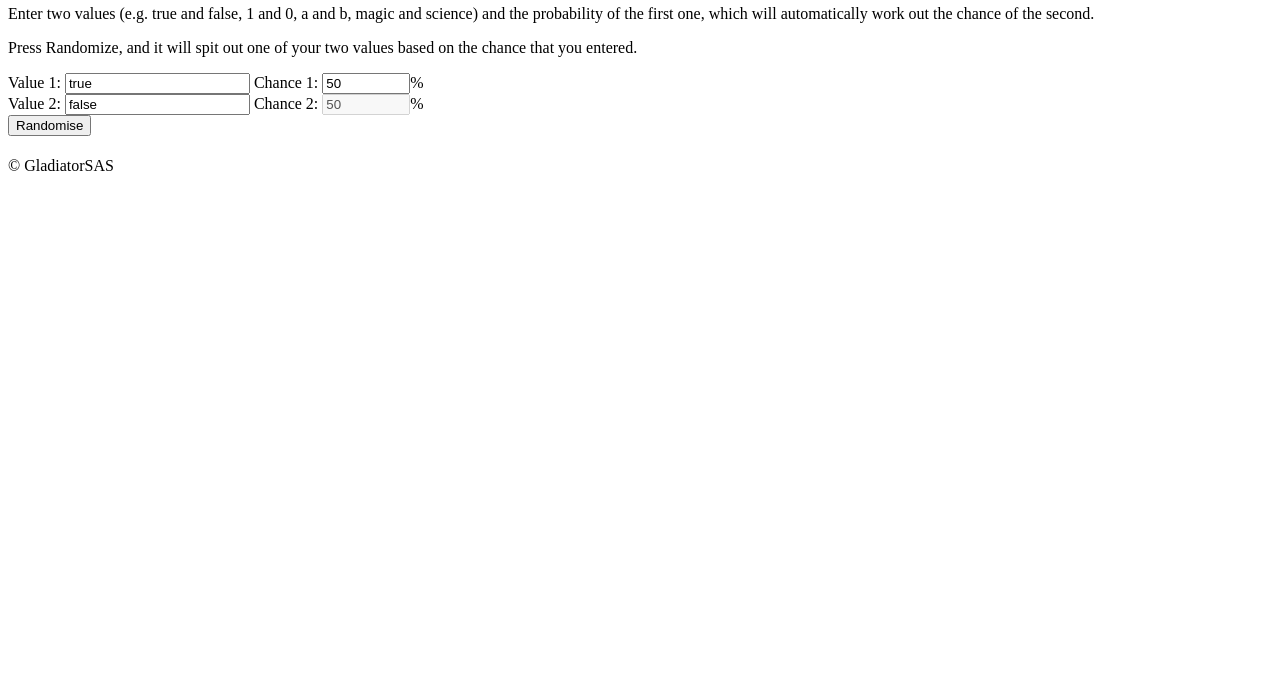
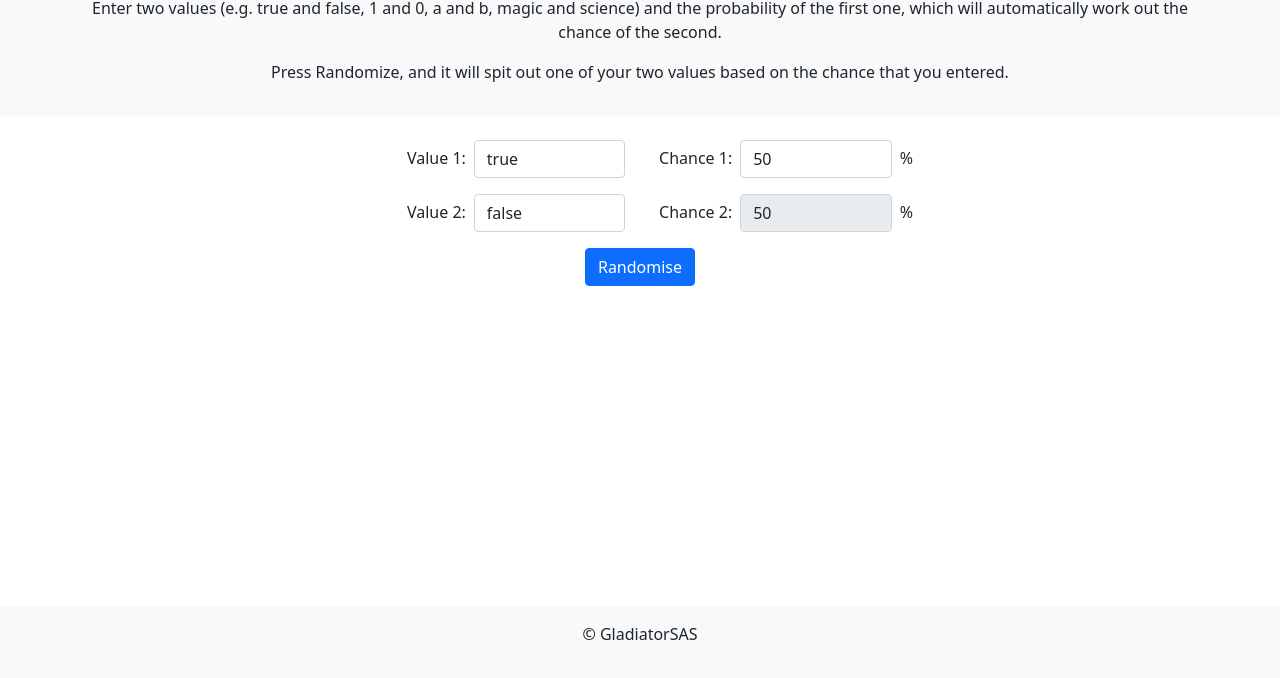
Before and after one commit to DouglasSam/Boolean-Randomizer, a plain HTML site: page src/index.html in a window 1280 px wide. Shown: the part 122-800 px from the top of the page. Drawn offline with nearby package versions, Linux system fonts and the light colour scheme.

Commit message:
Add in bootstrap styling

```diff
--- a/src/index.html
+++ b/src/index.html
@@ -3,37 +3,61 @@
 <head>
     <meta charset="UTF-8">
     <title>Boolean Randomizer</title>
-    <script src="script.js" defer></script>
+    <script defer src="script.js"></script>
+    <link crossorigin="anonymous" href="https://cdn.jsdelivr.net/npm/bootstrap@5.0.2/dist/css/bootstrap.min.css" integrity="sha384-EVSTQN3/azprG1Anm3QDgpJLIm9Nao0Yz1ztcQTwFspd3yD65VohhpuuCOmLASjC" rel="stylesheet">
+    <script crossorigin="anonymous" integrity="sha384-MrcW6ZMFYlzcLA8Nl+NtUVF0sA7MsXsP1UyJoMp4YLEuNSfAP+JcXn/tWtIaxVXM" src="https://cdn.jsdelivr.net/npm/bootstrap@5.0.2/dist/js/bootstrap.bundle.min.js"></script>
 </head>
-<body>
-    <header>
-        <h1>Boolean Randomizer</h1>
+<body class="d-flex flex-column min-vh-100">
+<header class="bg-light py-3">
+    <div class="container text-center">
+        <h1 class="fw-bold">Boolean Randomizer</h1>
         <h2>How to use</h2>
-        <p>Enter two values (e.g. true and false, 1 and 0, a and b, magic and science) and the probability of the first
-            one, which will automatically work out the chance of the second.</p>
+        <p>Enter two values (e.g. true and false, 1 and 0, a and b, magic and science) and the probability of the first one, which will automatically work out the chance of the second.</p>
         <p>Press Randomize, and it will spit out one of your two values based on the chance that you entered.</p>
-    </header>
-    <main>
-        <form id="form">
-            <label for="value1">Value 1:</label>
-            <input type="text" id="value1" placeholder="value1" value="true" required>
-            <label for="chance1">Chance 1:</label>
-            <input type="number" min="0" max="100" step="0.01" id="chance1" placeholder="50" value="50" required>%
-            <br>
-            <label for="value2">Value 2:</label>
-            <input type="text" id="value2" placeholder="value2" value="false" required>
-            <label for="chance1">Chance 2:</label>
-            <input type="number" min="0" max="100" step="0.01" id="chance2" placeholder="50" value="50" disabled
-                   required>%
-            <br>
-            <button type="submit">Randomise</button>
-        </form>
-        <h1 id="result-heading"></h1>
-        <h2 id="result"></h2>
-        <h3 id="result-chance-heading"></h3>
-        <p id="result-chance"></p></main>
+    </div>
+</header>
+<main class="container flex-grow-1">
+    <form class="my-4" id="form">
 
-<footer>&copy; GladiatorSAS</footer>
+        <div class="row">
+            <div class="col-md-2 col-lg-3"><!-- Empty gap for spacing --></div>
+            <div class="mb-3 col col-md-8 col-lg-6">
+                <div class=" d-flex justify-content-center align-items-end gap-2">
+                    <label class="form-label w-75 text-end" for="value1">Value 1:</label>
+                    <input class="form-control" id="value1" placeholder="value1" required type="text" value="true">
+                    <label class="form-label w-75 text-end" for="chance1">Chance 1:</label>
+                    <input class="form-control" id="chance1" max="100" min="0" placeholder="50" required step="0.01" type="number" value="50">
+                    <p class="form-label">%</p>
+                </div>
+            </div>
+        </div>
 
+        <div class="row">
+            <div class="col-md-2 col-lg-3"><!-- Empty gap for spacing --></div>
+            <div class="mb-3 col col-md-8 col-lg-6">
+                <div class=" d-flex justify-content-center align-items-end gap-2">
+                    <label class="form-label w-75 text-end" for="value2">Value 2:</label>
+                    <input class="form-control" id="value2" placeholder="value2" required type="text" value="false">
+                    <label class="form-label w-75 text-end" for="chance2">Chance 2:</label>
+                    <input class="form-control" disabled id="chance2" max="100" min="0" placeholder="50" required step="0.01" type="number" value="50">
+                    <p class="form-label">%</p>
+                </div>
+            </div>
+        </div>
+
+        <div class="d-flex justify-content-center">
+            <button class="btn btn-primary" type="submit">Randomise</button>
+        </div>
+    </form>
+    <h2 class="text-center fw-bold " id="result-heading"></h2>
+    <h2 class="text-center fs-1 bg-light" id="result"></h2>
+    <h3 class="text-center fs-5" id="result-chance-heading"></h3>
+    <p class="text-center" id="result-chance"></p>
+</main>
+<footer class="bg-light py-3">
+    <div class="container text-center">
+        <p>&copy; GladiatorSAS</p>
+    </div>
+</footer>
 </body>
 </html>
```
